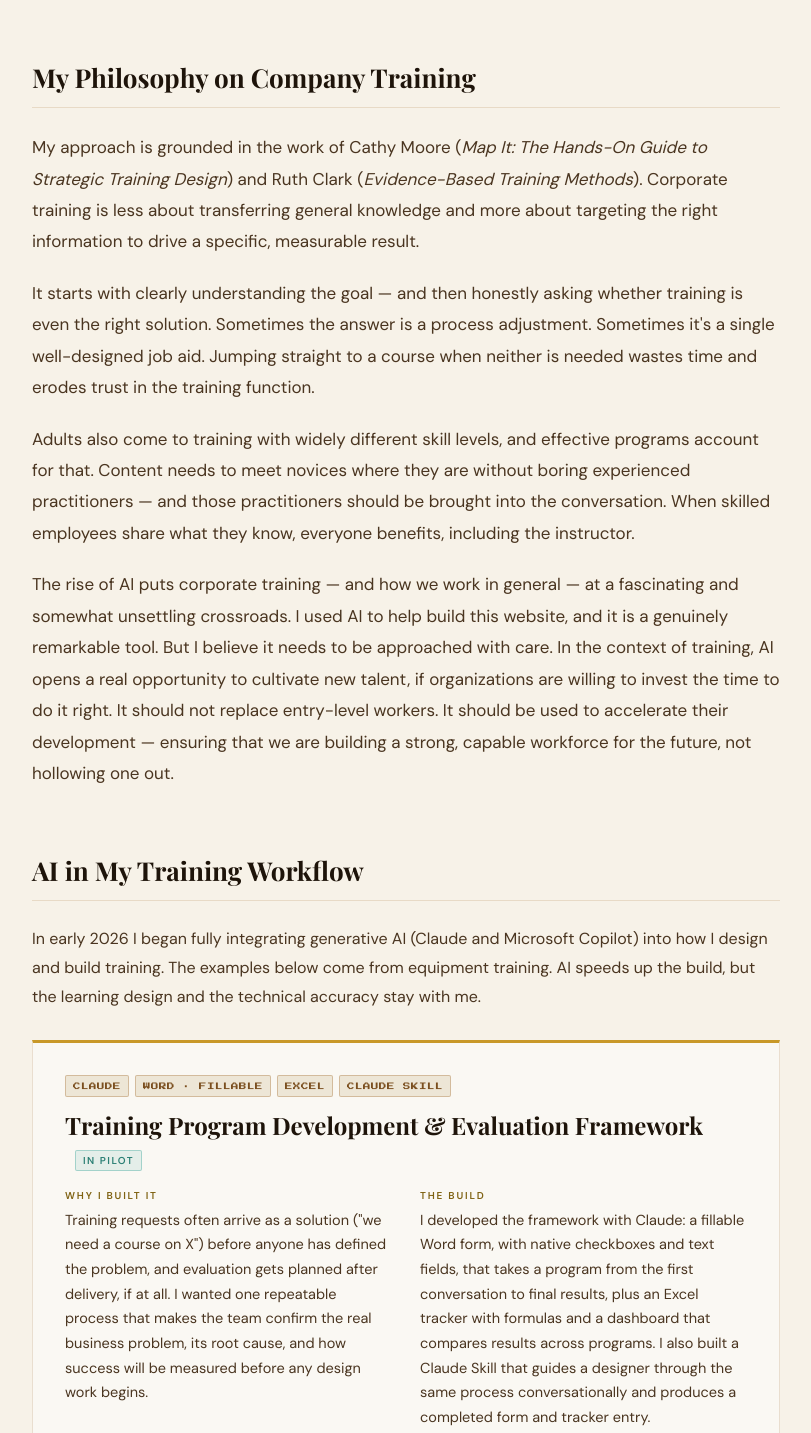
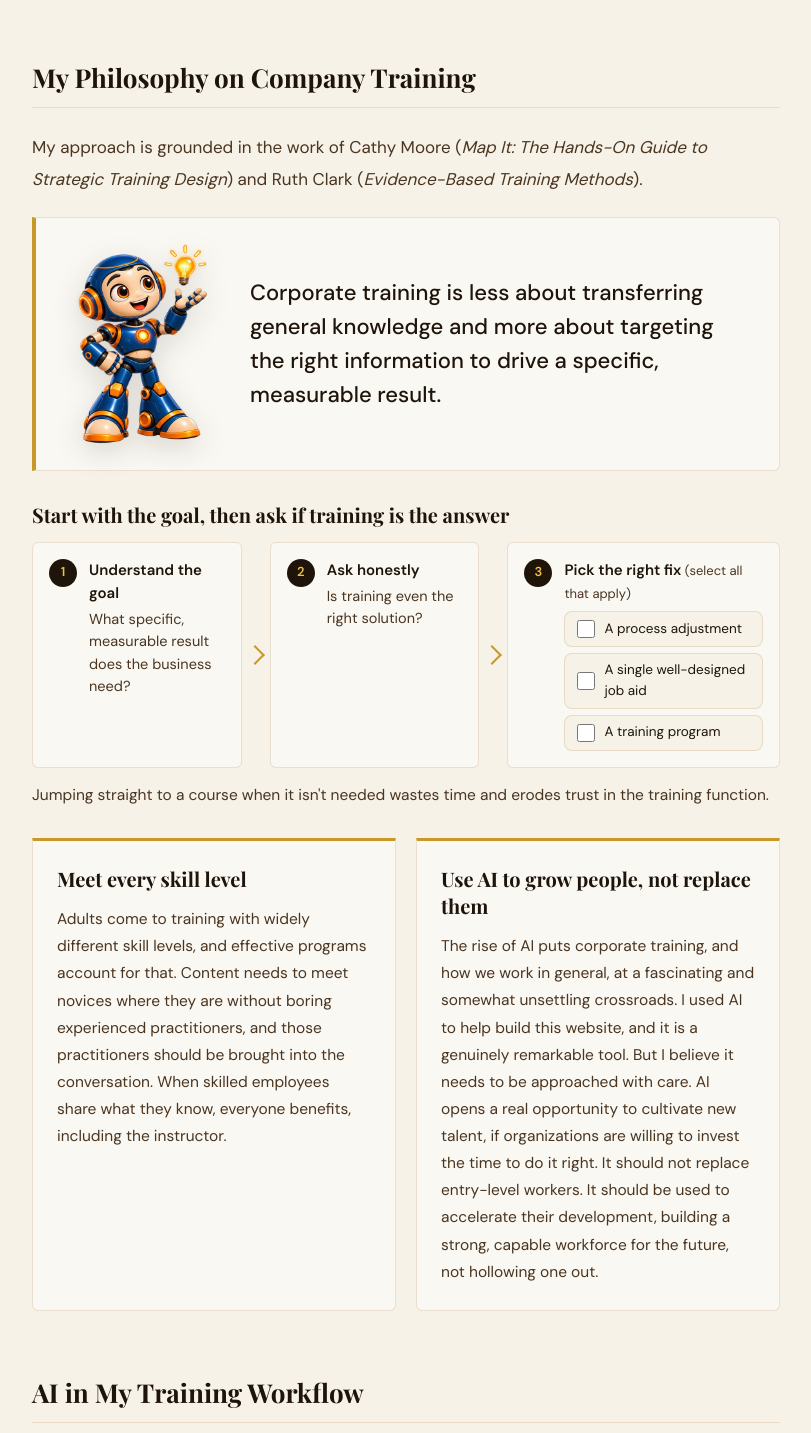
Before and after one commit to AvGuru7/andregurule.github.io, a plain HTML site: page training-portfolio.html in a window 1280 px wide. Shown: the part 960-2393 px from the top of the page, without its empty margins (234-1045 px from the left). Drawn offline with nearby package versions, Linux system fonts and the light colour scheme; files whose address does not match are found by name; a web font is replaced by a local one.

Commit message:
Add files via upload

```diff
--- a/training-portfolio.html
+++ b/training-portfolio.html
@@ -216,6 +216,50 @@ section {
   .comp-caleb { bottom:0; }
   .comp-body { align-self:start; padding-bottom:0; }
 }
+/* ── Philosophy: pull quote, decision flow, principle cards ── */
+.phil-lead { font-size:clamp(14px,1.7vw,17px); line-height:1.85; color:var(--text-mid); margin-bottom:22px; }
+.phil-quote { display:grid; grid-template-columns:150px 1fr; gap:clamp(16px,3vw,32px); align-items:center; margin:0 0 30px; padding:clamp(18px,3vw,26px) clamp(18px,3vw,32px); background:var(--warm-white); border:1px solid var(--rule); border-left:4px solid var(--gold); border-radius:0 6px 6px 0; }
+.phil-caleb { width:150px; height:auto; filter:drop-shadow(0 8px 14px rgba(30,20,10,.15)); }
+.phil-quote blockquote { margin:0; }
+.phil-quote blockquote p { font-family:'DM Sans',system-ui,sans-serif; font-size:clamp(18px,2.2vw,22px); font-weight:500; line-height:1.55; color:var(--text-dark); font-style:normal; }
+.phil-block { margin-bottom:30px; }
+.phil-h3 { font-family:'Playfair Display',serif; font-size:clamp(17px,2vw,20px); font-weight:700; color:var(--text-dark); margin-bottom:14px; }
+.phil-flow { list-style:none; margin:0 0 14px; padding:0; display:grid; grid-template-columns:1fr 1fr 1.3fr; gap:28px; }
+.phil-step { position:relative; display:flex; gap:12px; align-items:flex-start; background:var(--warm-white); border:1px solid var(--rule); border-radius:6px; padding:16px; font-size:14.5px; line-height:1.55; color:var(--text-mid); }
+.phil-step strong { display:block; color:var(--text-dark); font-size:15px; margin-bottom:3px; }
+.phil-step:not(:last-child)::after { content:""; position:absolute; right:-21px; top:50%; width:14px; height:14px; border-top:2px solid var(--gold); border-right:2px solid var(--gold); transform:translateY(-50%) rotate(45deg); }
+.phil-step-num { flex:none; width:28px; height:28px; border-radius:50%; background:var(--text-dark); color:var(--gold-lt); font-weight:700; font-size:13px; display:grid; place-items:center; }
+.phil-outcomes { list-style:none; margin:6px 0 0; padding:0; display:flex; flex-direction:column; gap:6px; }
+.phil-outcomes li { font-size:13.5px; color:var(--text-dark); }
+.phil-outcomes label { display:flex; align-items:center; gap:9px; min-height:36px; padding:6px 12px; border:1.5px solid var(--rule); border-radius:8px; background:var(--cream); cursor:pointer; transition:background .15s, border-color .15s; }
+.phil-outcomes label:hover { border-color:var(--wood-mid); }
+.phil-outcomes input { flex:none; width:18px; height:18px; margin:0; accent-color:#3f7a48; cursor:pointer; }
+.phil-outcomes label:has(input:checked) { background:#e3f1e1; border-color:#3f7a48; font-weight:600; }
+.phil-sub { font-weight:400; color:var(--text-mid); font-size:13px; }
+.phil-note { font-size:clamp(14px,1.6vw,15.5px); line-height:1.7; color:var(--text-mid); }
+.phil-cards { display:grid; grid-template-columns:1fr 1fr; gap:20px; }
+.phil-card { background:var(--warm-white); border:1px solid var(--rule); border-top:3px solid var(--gold); border-radius:0 0 6px 6px; padding:clamp(18px,2.6vw,24px); }
+.phil-card p { font-size:clamp(14px,1.6vw,15.5px); line-height:1.75; color:var(--text-mid); }
+/* ── Footer CTA with Caleb ── */
+body #footer-cta { display:grid; grid-template-columns:170px 1fr; gap:clamp(16px,3vw,36px); align-items:center; text-align:left; }
+body #footer-cta p { margin:0 0 24px; }
+#footer-cta .cta-links { display:grid; grid-template-columns:repeat(2,minmax(0,1fr)); max-width:442px; gap:12px; }
+#footer-cta .cta-btn { text-align:center; padding-left:12px; padding-right:12px; white-space:nowrap; }
+.cta-caleb { position:relative; width:170px; }
+.cta-caleb img { width:100%; height:auto; display:block; filter:drop-shadow(0 8px 14px rgba(30,20,10,.15)); }
+.cta-sign { position:absolute; left:19%; width:63.5%; top:43.9%; height:20.5%; display:flex; align-items:center; justify-content:center; text-align:center; font-family:'Playfair Display',serif; font-weight:700; font-size:17px; line-height:1.1; color:var(--text-dark); }
+@media (max-width:700px) {
+  .phil-quote { grid-template-columns:84px 1fr; padding:16px; }
+  .phil-caleb { width:84px; }
+  .phil-flow { grid-template-columns:1fr; gap:24px; }
+  .phil-step:not(:last-child)::after { right:auto; left:50%; top:auto; bottom:-19px; transform:translateX(-50%) rotate(135deg); }
+  .phil-cards { grid-template-columns:1fr; }
+  body #footer-cta { grid-template-columns:1fr; text-align:center; justify-items:center; gap:10px; }
+  body #footer-cta p { margin:0 auto 24px; }
+  #footer-cta .cta-links { grid-template-columns:1fr; width:100%; max-width:260px; margin:0 auto; }
+  .cta-caleb { width:130px; }
+  .cta-sign { font-size:13px; }
+}
 @media (prefers-reduced-motion:reduce) { .comp-body.swap { animation:none; } .comp-tile:hover { transform:none; } .comp-caleb { transition:none; } }
 
 /* ── EXPERIENCE ── */
@@ -871,30 +915,55 @@ section {
   <!-- Philosophy -->
   <section id="philosophy">
     <h2 class="section-title">My Philosophy on Company Training</h2>
-    <p style="font-size:clamp(14px,1.7vw,17px);line-height:1.85;color:var(--text-mid);margin-bottom:20px;">
+    <p class="phil-lead">
       My approach is grounded in the work of Cathy Moore (<em>Map It: The Hands-On Guide to Strategic Training Design</em>)
-      and Ruth Clark (<em>Evidence-Based Training Methods</em>). Corporate training is less about transferring general
-      knowledge and more about targeting the right information to drive a specific, measurable result.
+      and Ruth Clark (<em>Evidence-Based Training Methods</em>).
     </p>
-    <p style="font-size:clamp(14px,1.7vw,17px);line-height:1.85;color:var(--text-mid);margin-bottom:20px;">
-      It starts with clearly understanding the goal — and then honestly asking whether training is even the right
-      solution. Sometimes the answer is a process adjustment. Sometimes it's a single well-designed job aid.
-      Jumping straight to a course when neither is needed wastes time and erodes trust in the training function.
-    </p>
-    <p style="font-size:clamp(14px,1.7vw,17px);line-height:1.85;color:var(--text-mid);margin-bottom:20px;">
-      Adults also come to training with widely different skill levels, and effective programs account for that.
-      Content needs to meet novices where they are without boring experienced practitioners — and those practitioners
-      should be brought into the conversation. When skilled employees share what they know, everyone benefits,
-      including the instructor.
-    </p>
-    <p style="font-size:clamp(14px,1.7vw,17px);line-height:1.85;color:var(--text-mid);">
-      The rise of AI puts corporate training — and how we work in general — at a fascinating and somewhat unsettling
-      crossroads. I used AI to help build this website, and it is a genuinely remarkable tool. But I believe it
-      needs to be approached with care. In the context of training, AI opens a real opportunity to cultivate new
-      talent, if organizations are willing to invest the time to do it right. It should not replace entry-level
-      workers. It should be used to accelerate their development — ensuring that we are building a strong,
-      capable workforce for the future, not hollowing one out.
-    </p>
+
+    <figure class="phil-quote">
+      <img class="phil-caleb" src="images/caleb/caleb-idea.webp" alt="" aria-hidden="true" width="466" height="620" loading="lazy">
+      <blockquote>
+        <p>Corporate training is less about transferring general knowledge and more about targeting the right information to drive a specific, measurable result.</p>
+      </blockquote>
+    </figure>
+
+    <div class="phil-block">
+      <h3 class="phil-h3">Start with the goal, then ask if training is the answer</h3>
+      <ol class="phil-flow">
+        <li class="phil-step"><span class="phil-step-num" aria-hidden="true">1</span><span><strong>Understand the goal</strong>What specific, measurable result does the business need?</span></li>
+        <li class="phil-step"><span class="phil-step-num" aria-hidden="true">2</span><span><strong>Ask honestly</strong>Is training even the right solution?</span></li>
+        <li class="phil-step phil-step-out"><span class="phil-step-num" aria-hidden="true">3</span><span><strong id="phil-fix-label">Pick the right fix <span class="phil-sub">(select all that apply)</span></strong>
+          <ul class="phil-outcomes" role="group" aria-labelledby="phil-fix-label">
+            <li><label><input type="checkbox"> A process adjustment</label></li>
+            <li><label><input type="checkbox"> A single well-designed job aid</label></li>
+            <li><label><input type="checkbox"> A training program</label></li>
+          </ul></span>
+        </li>
+      </ol>
+      <p class="phil-note">Jumping straight to a course when it isn't needed wastes time and erodes trust in the training function.</p>
+    </div>
+
+    <div class="phil-cards">
+      <div class="phil-card">
+        <h3 class="phil-h3">Meet every skill level</h3>
+        <p>
+          Adults come to training with widely different skill levels, and effective programs account for that.
+          Content needs to meet novices where they are without boring experienced practitioners, and those practitioners
+          should be brought into the conversation. When skilled employees share what they know, everyone benefits,
+          including the instructor.
+        </p>
+      </div>
+      <div class="phil-card">
+        <h3 class="phil-h3">Use AI to grow people, not replace them</h3>
+        <p>
+          The rise of AI puts corporate training, and how we work in general, at a fascinating and somewhat unsettling
+          crossroads. I used AI to help build this website, and it is a genuinely remarkable tool. But I believe it
+          needs to be approached with care. AI opens a real opportunity to cultivate new talent, if organizations are
+          willing to invest the time to do it right. It should not replace entry-level workers. It should be used to
+          accelerate their development, building a strong, capable workforce for the future, not hollowing one out.
+        </p>
+      </div>
+    </div>
   </section>
 
   <!-- AI in My Training Workflow -->
@@ -1324,12 +1393,18 @@ section {
 
   <!-- CTA Footer -->
   <div id="footer-cta">
+    <div class="cta-caleb" aria-hidden="true">
+      <img src="images/caleb/caleb-sign.webp" alt="" width="456" height="620" loading="lazy">
+      <span class="cta-sign">Let's<br>connect!</span>
+    </div>
+    <div class="cta-body">
     <h3>Ready to talk training?</h3>
     <p>If you're looking for someone who can build programs from scratch, develop your team, and make learning stick — let's connect.</p>
     <div class="cta-links">
       <a class="cta-btn primary" href="https://linkedin.com/in/andregurule" target="_blank" rel="noopener">View LinkedIn Profile<span class="sr-only"> (opens in a new tab)</span></a>
       <a class="cta-btn secondary" href="mailto:andregurule@gmail.com">Send an Email</a>
       <a class="cta-btn secondary" href="hall-of-records.html">← Back to Hall of Records</a>
+    </div>
     </div>
   </div>
 
```
